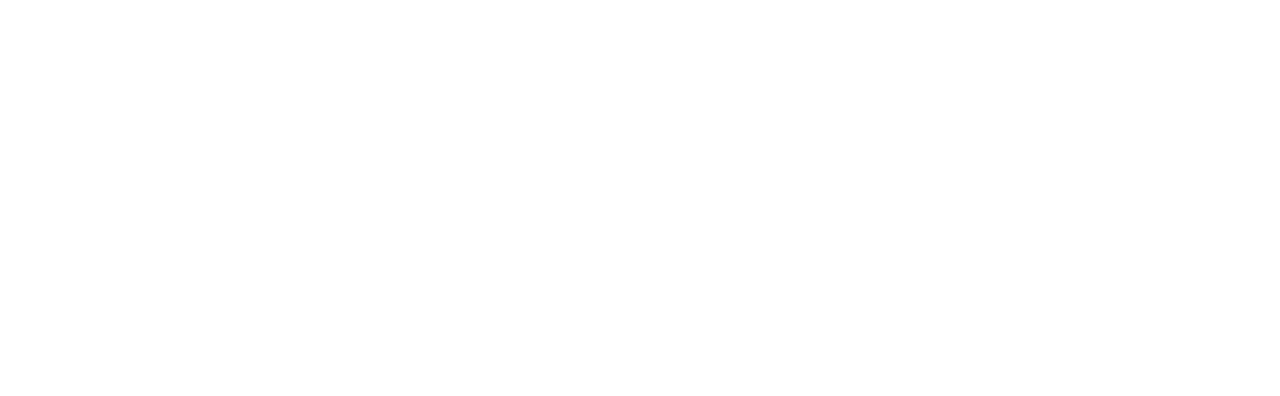
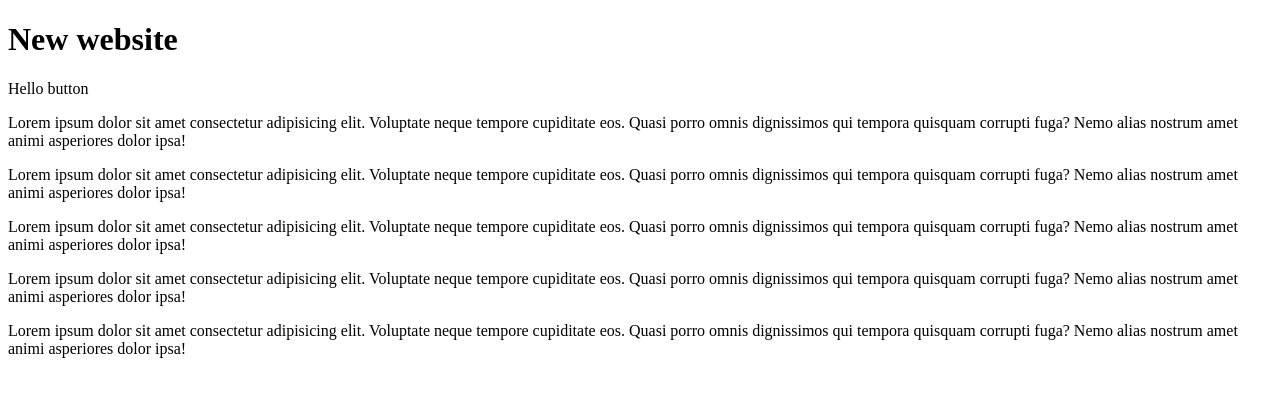
Before and after one commit to tflearydev/mentoring-the-kids, a plain HTML site: page index.html in a window 1280 px wide. Drawn offline with Linux system fonts and the light colour scheme.

Commit message:
add simple body text, and also adding script tag to end of body and explaining to students why

```diff
--- a/index.html
+++ b/index.html
@@ -11,7 +11,17 @@
     <meta name="author" content="Tray Fleary">
 
 </head>
-<body>
+<body class="body">
+    <h1>New website</h1>
 
+    <div id="hello-btn">Hello button</div>
+
+    <p>Lorem ipsum dolor sit amet consectetur adipisicing elit. Voluptate neque tempore cupiditate eos. Quasi porro omnis dignissimos qui tempora quisquam corrupti fuga? Nemo alias nostrum amet animi asperiores dolor ipsa!</p>
+    <p>Lorem ipsum dolor sit amet consectetur adipisicing elit. Voluptate neque tempore cupiditate eos. Quasi porro omnis dignissimos qui tempora quisquam corrupti fuga? Nemo alias nostrum amet animi asperiores dolor ipsa!</p>
+    <p>Lorem ipsum dolor sit amet consectetur adipisicing elit. Voluptate neque tempore cupiditate eos. Quasi porro omnis dignissimos qui tempora quisquam corrupti fuga? Nemo alias nostrum amet animi asperiores dolor ipsa!</p>
+    <p>Lorem ipsum dolor sit amet consectetur adipisicing elit. Voluptate neque tempore cupiditate eos. Quasi porro omnis dignissimos qui tempora quisquam corrupti fuga? Nemo alias nostrum amet animi asperiores dolor ipsa!</p>
+    <p>Lorem ipsum dolor sit amet consectetur adipisicing elit. Voluptate neque tempore cupiditate eos. Quasi porro omnis dignissimos qui tempora quisquam corrupti fuga? Nemo alias nostrum amet animi asperiores dolor ipsa!</p>
+
+    <script src="js/script.js"></script>
 </body>
 </html>
```
